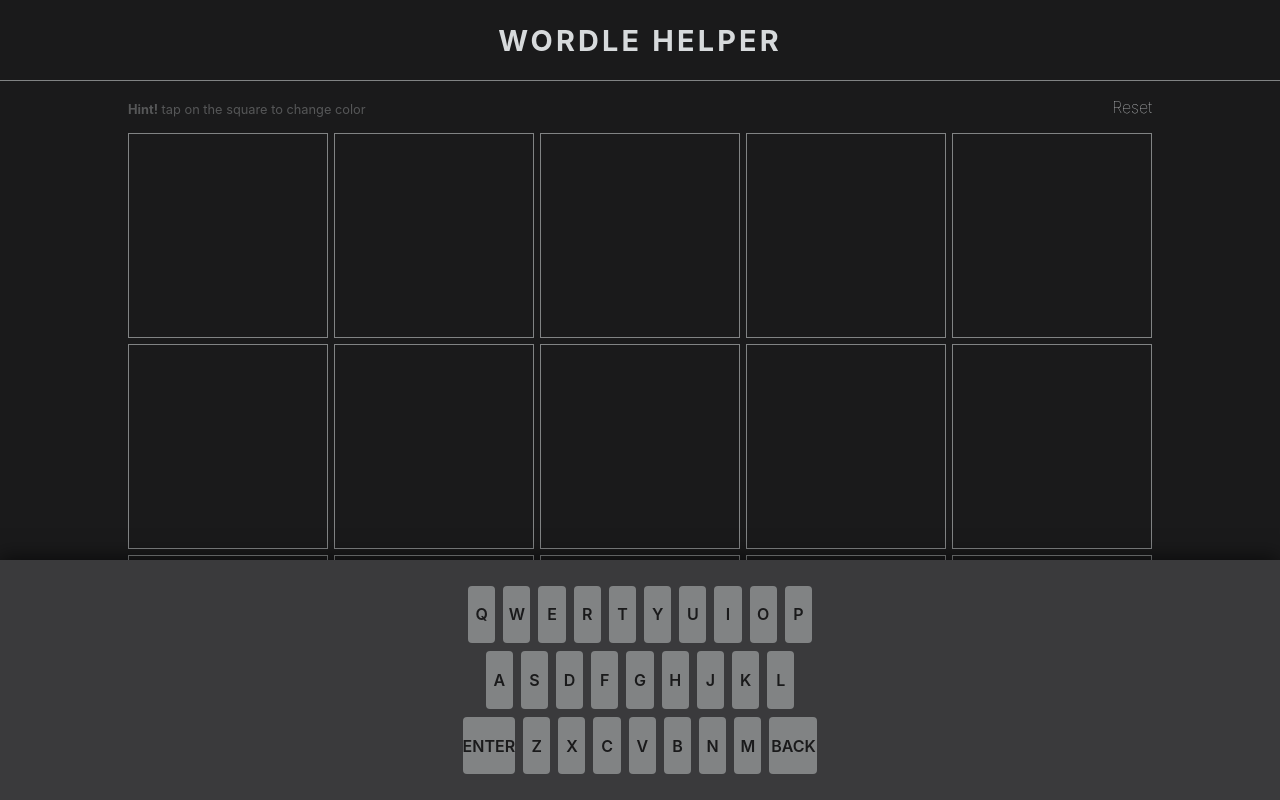
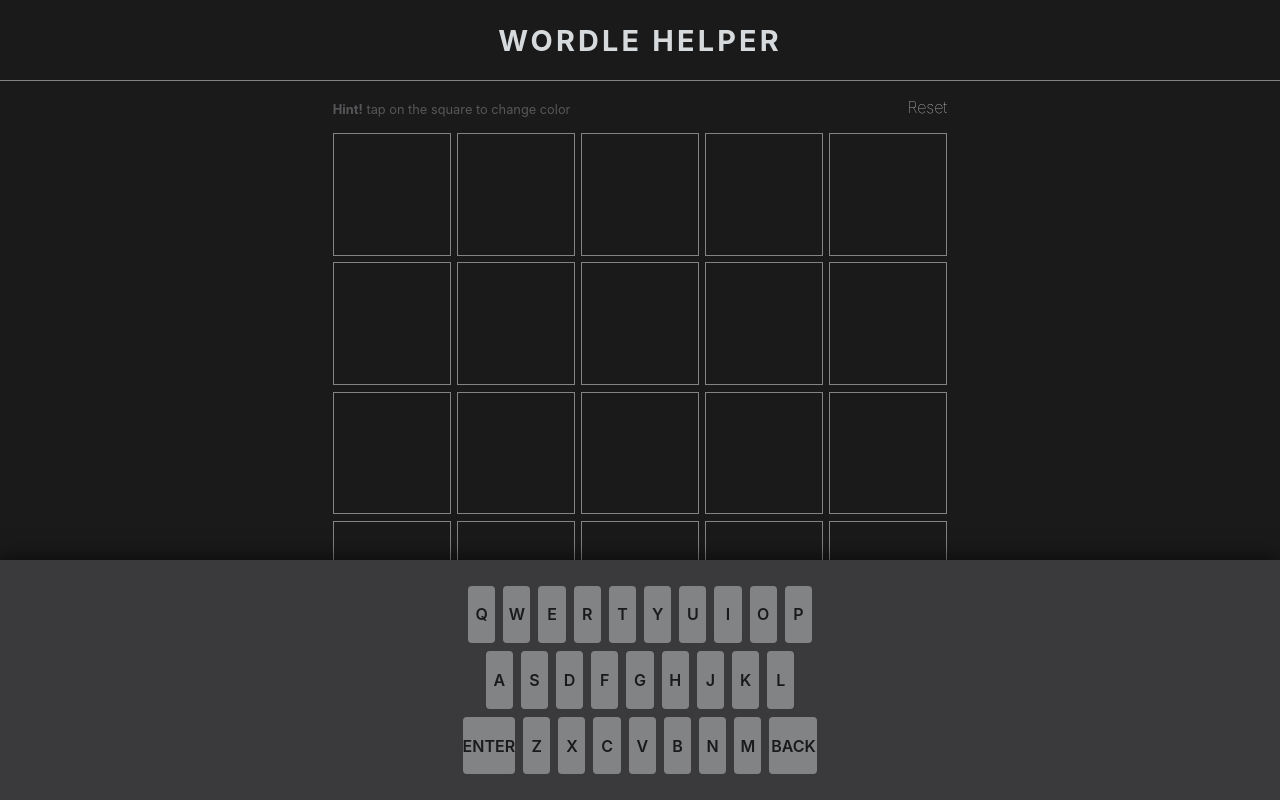
Before and after one commit to ArielBenichou/wordle-helper, a React (Vite) app: page / in a window 1280 px wide. Built offline with nearby package versions, Linux system fonts and the light colour scheme.

Commit message:
desktop grid css

```diff
--- a/src/App.module.css
+++ b/src/App.module.css
@@ -35,6 +35,17 @@
   padding: 0 1rem 1rem;
 }
 
+.main::-webkit-scrollbar {
+  display: none;
+}
+
+@media (min-width: 600px) {
+  .main {
+    width: 60%;
+
+  }
+}
+
 .boxesGrid {
   display: flex;
   flex-direction: column;
@@ -42,6 +53,7 @@
   align-items: center;
   gap: 0.4rem;
   margin:  0 0 2rem 0;
+  width: 100%;
 }
 
 .resetContainer {
--- a/src/components/Box/index.module.css
+++ b/src/components/Box/index.module.css
@@ -4,7 +4,7 @@
   display: flex;
   justify-content: center;
   align-items: center;
-  font-size: calc(80vw / 5 - 1.8rem);
+  font-size:calc(100vw/15);
   font-weight: bold;
   text-transform: uppercase;
 }
--- a/src/components/BoxRow/index.module.css
+++ b/src/components/BoxRow/index.module.css
@@ -3,7 +3,7 @@
   flex-direction: row;
   justify-content: space-between;
   align-items: stretch;
-  width: 80vw;
+  width: 80%;
+  aspect-ratio: 5 / 1 ;
   gap: 0.4rem;
-  height: calc(80vw / 5);
 }
```
